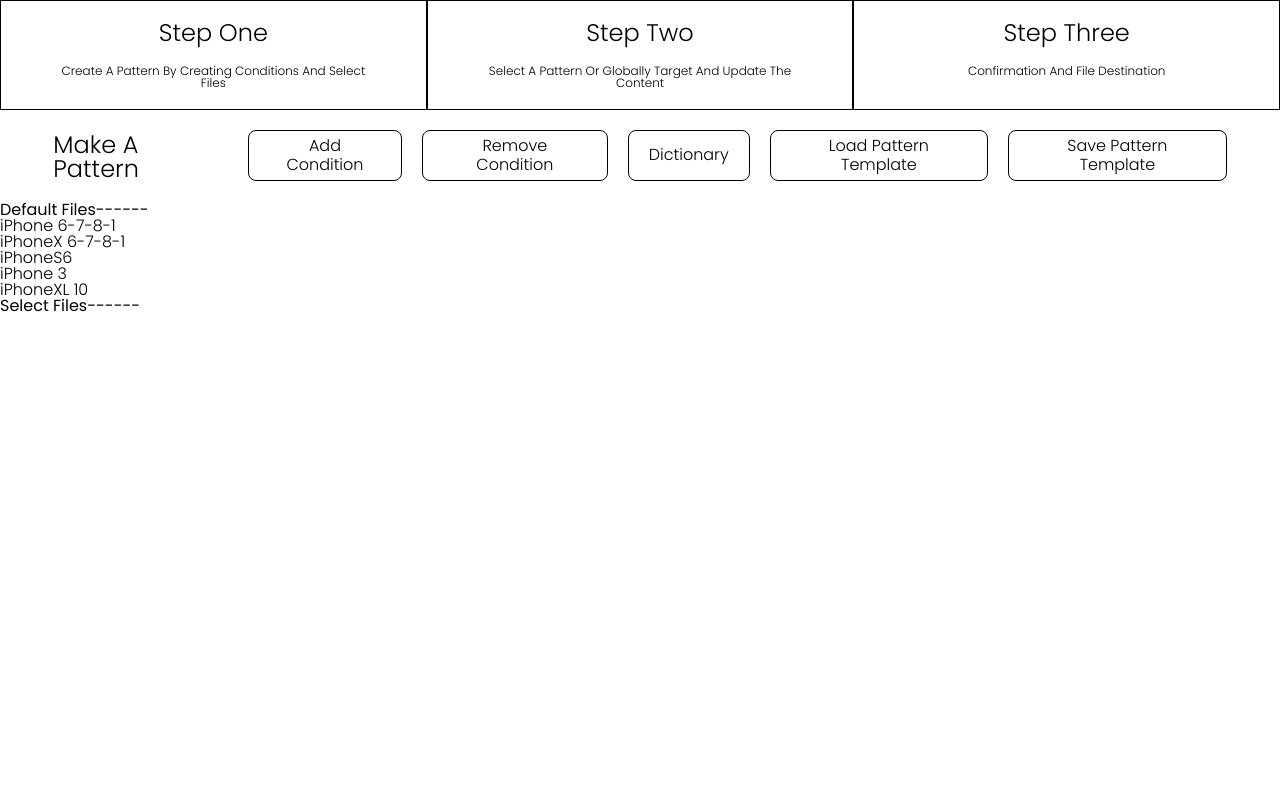
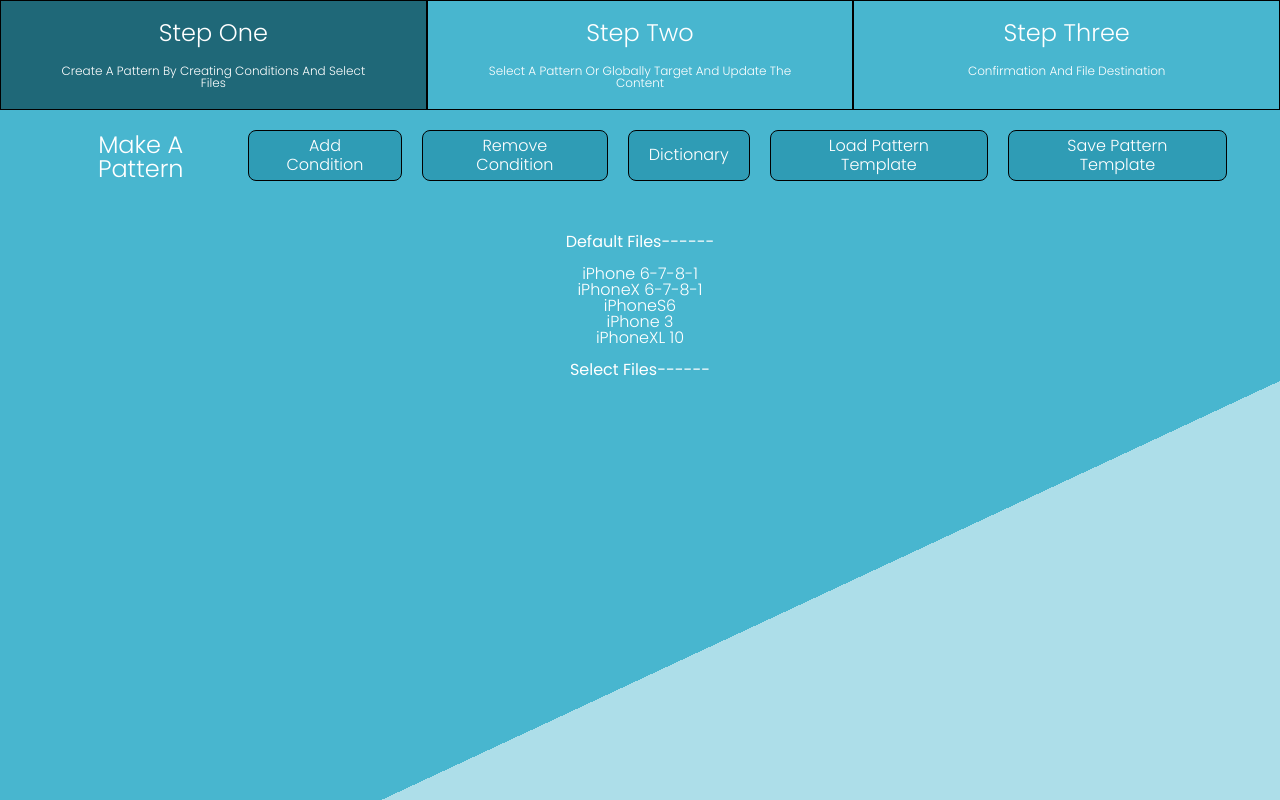
Before and after one commit to roboticbeing/BTH545_Assignment3, a React (Create React App) app in the folder a3/: page / in a window 1280 px wide. Built offline with nearby package versions, Linux system fonts and the light colour scheme.

Commit message:
sass/css changes

```diff
--- a/a3/src/App.js
+++ b/a3/src/App.js
@@ -17,7 +17,7 @@ function App() {
         <div>
         <div className="nav">
 
-          <Link className="nav-item" to="/"  >
+          <Link className="nav-item nav-one" to="/"  >
                 <h1>Step One</h1>
                 <p>Create A Pattern By Creating Conditions And Select Files</p>
           </Link>
--- a/a3/src/components/PartOne/index.js
+++ b/a3/src/components/PartOne/index.js
@@ -384,17 +384,20 @@ savePattern = () => {
                 {this.displayPatterns()}
 
              </div>
-
+            <br></br>
             <div className="pattern-section">
                 <div className="pattern-container">
                    {this.displayRegex()}
                 </div>
             </div>
+            <br></br>
             <div className="files-section">
                 <div className="default-files">
                     <h1>Default Files------</h1>
+                    <br></br>
                     {this.displayDefault()}
                 </div>
+                <br></br>
                 <div className="selected-files">
                     <h1>Select Files------</h1>
                     {this.displaySelected()}
--- a/a3/src/components/PartOne/style.scss
+++ b/a3/src/components/PartOne/style.scss
@@ -1,8 +1,47 @@
 @import "./../../assets/stylesheets/main";
 
+$colour-primary: 	rgb(72, 182, 207);
+$colour-secondary: lighten($colour-primary,
+25%);
+$colour-light: lighten($colour-primary,
+75%);
+$colour-highlight1:
+lighten(complement($colour-primary), 50%);
+$colour-highlight2:
+lighten(complement($colour-secondary), 50%);
+
+
+body {
+    text-align: center;
+    background: linear-gradient(155deg,
+    $colour-primary 70%,
+    $colour-secondary 70%);
+    color: $colour-light;
+    min-height: 100vh;
+  }
+  h1 {
+      color: $colour-highlight1;
+  }
+
+  p {
+    color: $colour-highlight2;
+  }
+
+button {
+    background-color:darken($color: $colour-primary, $amount: 10);
+    &:hover { background-color: darken($color: $colour-primary, $amount: 20)}
+
+}
+
+.nav-item {
+    &:hover { background-color: darken($color: $colour-primary, $amount: 25)}
+}
+
+.nav-one {
+    background-color: darken($color: $colour-primary, $amount: 20)
+}
 
 .menu-section {
-
     padding: 20px $Dmw;
     display: flex;
     justify-content: space-between;
@@ -29,11 +68,19 @@
 }
 .condition-section {
     display: flex;
+    color: rgb(38, 61, 61);
+
+
+// $red: random(255);
+// $green: random(255);
+// $blue: random(255);
+// $colour-primary: rgb($red, $green, $blue);
 
     .condition-item {
         height: 200px;
         width: 400px;
         border: 3px solid;
+        background: paleturquoise;
         .select-pattern {
             font-family: $mainTextL;
         }
@@ -50,6 +97,8 @@
         .pattern-item {
             display: inline-block;
             font-size: 24px;
+            font-weight: bold;
+            font-style: italic;
             margin: 0 5px;
 
             .box {
```
